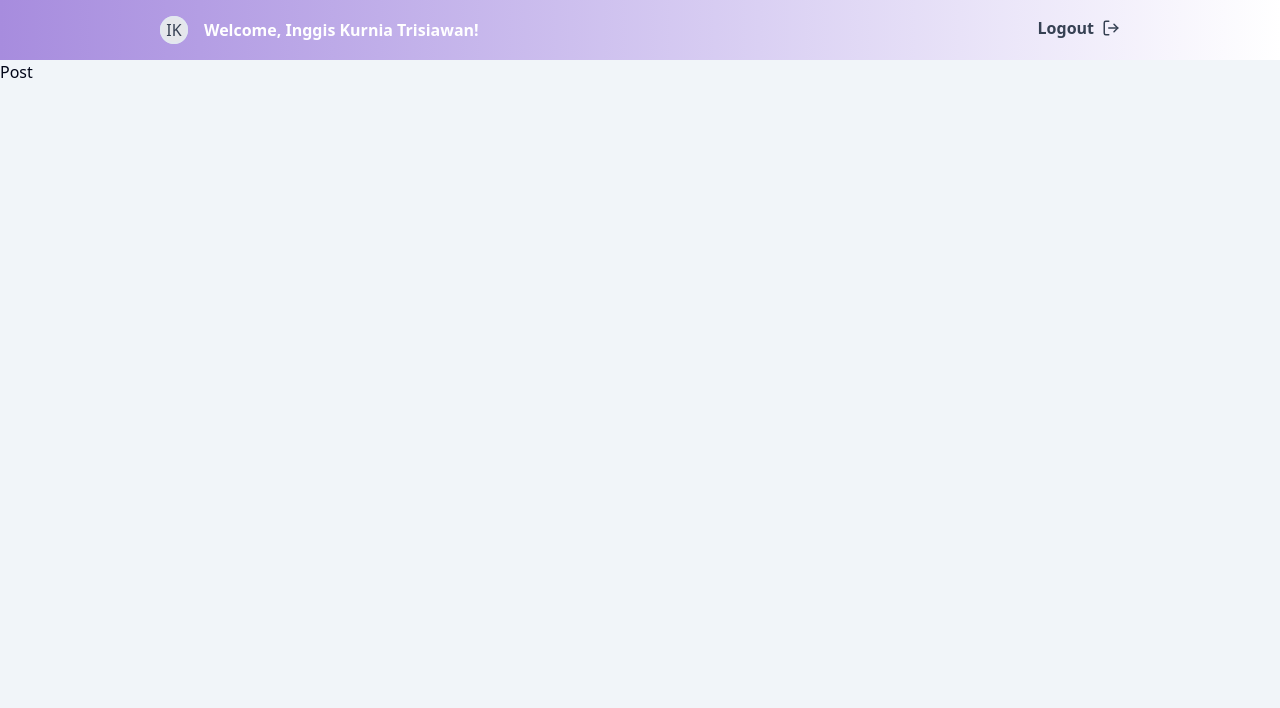
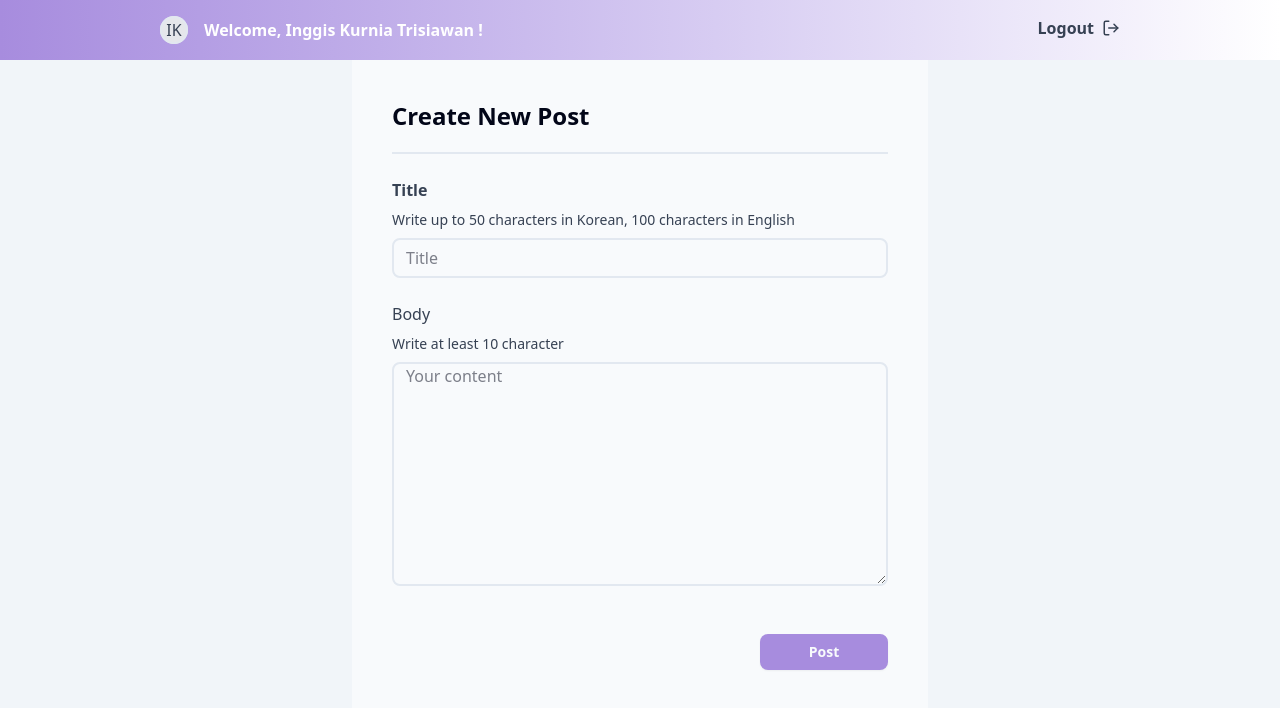
Before and after one commit to inggiskurnia/finshot-post-frontend, a Next.js app: page /post/form in a window 1280 px wide. Shown: the top 708 px of the page. Built offline with nearby package versions, Linux system fonts and the light colour scheme.

Commit message:
feat: form post

```diff
--- a/src/app/(user)/layout.tsx
+++ b/src/app/(user)/layout.tsx
@@ -6,7 +6,15 @@ const Layout = ({ children }: { children: ReactNode }) => {
   return (
     <main className={"min-h-svh flex flex-col bg-slate-100"}>
       <Navbar />
-      <div>{children}</div>
+      <div className={"flex justify-center"}>
+        <div
+          className={
+            "md:w-[45%] bg-slate-50 flex flex-col min-h-[calc(100vh-60px)]"
+          }
+        >
+          {children}
+        </div>
+      </div>
       <Toaster />
     </main>
   );
--- a/src/app/(user)/page.tsx
+++ b/src/app/(user)/page.tsx
@@ -1,24 +1,29 @@
 import { FC } from "react";
-import CreateBoard from "@/components/board/CreateBoard";
-import CardBoard from "@/components/board/CardBoard";
+import CardPost from "@/components/post/CardPost";
 import { dateTimeFormatter } from "@/utils/formatter";
+import Link from "next/link";
+import { Button } from "@/components/ui/button";
 
 const Home: FC = () => {
   return (
-    <section className={"flex justify-center"}>
+    <>
       <div
         className={
-          "md:w-[45%] bg-slate-50  flex flex-col min-h-[calc(100vh-60px)]"
+          "border-b-2 border-slate-200 flex justify-center gap-5 py-12"
         }
       >
-        <div className={"border-b-2 border-slate-200"}>
-          <CreateBoard />
+        <p className={"text-2xl font-semibold text-gray-700"}>
+          Write some ideas
+        </p>
+        <Link href={"/post/form/"}>
+          <Button>New Post</Button>
+        </Link>
       </div>
       <div>
         {Array.from({ length: 5 }, (_, index) => (
-            <CardBoard
+          <CardPost
             key={index}
-              postId={1}
+            userId={1}
             userName={"Inggis Kurnia"}
             title={"Lorem ipsum dolor sit amet, consectetur adipiscing elit"}
             body={
@@ -29,8 +34,7 @@ const Home: FC = () => {
           />
         ))}
       </div>
-      </div>
-    </section>
+    </>
   );
 };
 
--- /dev/null
+++ b/src/app/(user)/post/form/[postSlug]/page.tsx
@@ -0,0 +1,8 @@
+import { FC } from "react";
+import FormPost from "@/components/post/FormPost";
+
+const EditPostFormPage: FC = () => {
+  return <></>;
+};
+
+export default EditPostFormPage;
--- /dev/null
+++ b/src/app/(user)/post/form/page.tsx
@@ -0,0 +1,12 @@
+import { FC } from "react";
+import FormPost from "@/components/post/FormPost";
+
+const PostFormPage: FC = () => {
+  return (
+    <>
+      <FormPost></FormPost>
+    </>
+  );
+};
+
+export default PostFormPage;
--- a/src/components/board/CreateBoard.tsx
+++ /dev/null
@@ -1,15 +0,0 @@
-import { FC } from "react";
-import { Button } from "@/components/ui/button";
-
-const CreateBoard: FC = () => {
-  return (
-    <section className={"flex justify-center gap-5 py-12"}>
-      <p className={"text-2xl font-semibold text-gray-700"}>
-        Write some ideas !
-      </p>
-      <Button>New Board</Button>
-    </section>
-  );
-};
-
-export default CreateBoard;
--- a/src/components/layout/Navbar.tsx
+++ b/src/components/layout/Navbar.tsx
@@ -13,7 +13,7 @@ const Navbar: FC = () => {
         <AvatarComponent userName={"Inggis Kurnia Trisiawan"} />
 
         <p className={"font-semibold md:block hidden"}>
-          Welcome, Inggis Kurnia Trisiawan!
+          Welcome, Inggis Kurnia Trisiawan !
         </p>
       </div>
       <div>
--- a/src/components/board/CardBoard.tsx
+++ b/src/components/post/CardPost.tsx
@@ -5,7 +5,7 @@ import { Clock, Eye } from "lucide-react";
 import Link from "next/link";
 import AvatarComponent from "@/components/common/AvatarComponent";
 
-const CardBoard: FC<Post> = ({
+const CardPost: FC<Post> = ({
   userName,
   userProfilePictureUrl,
   title,
@@ -51,4 +51,4 @@ const CardBoard: FC<Post> = ({
   );
 };
 
-export default CardBoard;
+export default CardPost;
--- /dev/null
+++ b/src/components/post/FormPost.tsx
@@ -0,0 +1,120 @@
+"use client";
+
+import { FC } from "react";
+import { ErrorMessage, Field, Form, Formik } from "formik";
+import { Button } from "@/components/ui/button";
+import * as Yup from "yup";
+import { Post } from "@/types/post";
+import { containsKorean } from "@/utils/formatter";
+import { useParams } from "next/navigation";
+
+interface FormPostProps {
+  props?: Post;
+}
+
+const FormPost: FC<FormPostProps> = ({ props }) => {
+  const { postSlug } = useParams();
+
+  const initialValues: Post = {
+    userId: props?.userId ?? 0,
+    userName: props?.userName ?? "",
+    userProfilePictureUrl: props?.userProfilePictureUrl ?? "",
+    title: props?.title ?? "",
+    body: props?.body ?? "",
+    totalViews: props?.totalViews ?? 0,
+    createdAt: props?.createdAt ?? "",
+  };
+
+  const validationSchema = Yup.object({
+    title: Yup.string()
+      .required("Required")
+      .test("title-length", "Title is too long", function (value) {
+        if (!value) return true;
+
+        if (containsKorean(value)) {
+          return value.length <= 50;
+        } else {
+          return value.length <= 100;
+        }
+      }),
+    body: Yup.string().min(10, "Minimum 10 characters").required("Required"),
+  });
+
+  const handleFormSubmit = () => {
+    if (postSlug) {
+      console.log("test edit");
+    } else {
+      console.log("test post");
+    }
+  };
+
+  return (
+    <section>
+      <Formik
+        initialValues={initialValues}
+        validationSchema={validationSchema}
+        onSubmit={handleFormSubmit}
+      >
+        {({ isSubmitting }) => (
+          <Form className="flex flex-col gap-6  px-10 py-5">
+            <div className={"border-b-2 border-b-slate-200 py-5"}>
+              <span className="text-2xl font-bold">Create New Post</span>
+            </div>
+
+            <div className="flex flex-col space-y-2">
+              <label htmlFor="email" className=" text-gray-700 font-semibold">
+                Title
+              </label>
+              <p className={"text-sm text-gray-700"}>
+                Write up to 50 characters in Korean, 100 characters in English
+              </p>
+              <Field
+                name="title"
+                type="text"
+                className="h-10 w-full rounded-md border-2 px-3"
+                placeholder="Title"
+              />
+              <ErrorMessage
+                name="title"
+                component="div"
+                className="text-sm text-red-500"
+              />
+            </div>
+
+            <div className="flex flex-col space-y-2">
+              <label htmlFor="email" className="font-medium text-gray-700">
+                Body
+              </label>
+              <p className={"text-sm text-gray-700"}>
+                Write at least 10 character
+              </p>
+              <Field
+                name="body"
+                as="textarea"
+                className="h-56 w-full rounded-md border-2 px-3"
+                placeholder="Your content"
+              />
+              <ErrorMessage
+                name="body"
+                component="div"
+                className="text-sm text-red-500"
+              />
+            </div>
+
+            <div className={"flex justify-end  items-center"}>
+              <Button
+                type="submit"
+                className="mt-6 font-semibold w-32"
+                disabled={isSubmitting}
+              >
+                {isSubmitting ? "Posting..." : "Post"}
+              </Button>
+            </div>
+          </Form>
+        )}
+      </Formik>
+    </section>
+  );
+};
+
+export default FormPost;
--- a/src/types/post.ts
+++ b/src/types/post.ts
@@ -1,5 +1,5 @@
 export interface Post {
-  postId: number;
+  userId: number;
   userName: string;
   userProfilePictureUrl?: string;
   title: string;
--- a/src/utils/formatter.ts
+++ b/src/utils/formatter.ts
@@ -33,3 +33,9 @@ export const slugify = (title: string): string => {
 export const deslugify = (slug: string) => {
   return slug.trim().replace("-", " ");
 };
+
+export const containsKorean = (text: string) => {
+  const koreanRegex =
+    /[\uAC00-\uD7AF\u1100-\u11FF\u3130-\u318F\uA960-\uA97F\uD7B0-\uD7FF]/;
+  return koreanRegex.test(text);
+};
```
Lines whose indentation alone changed are shown as unchanged.
